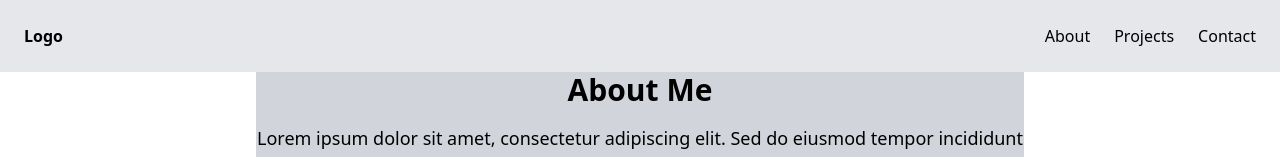
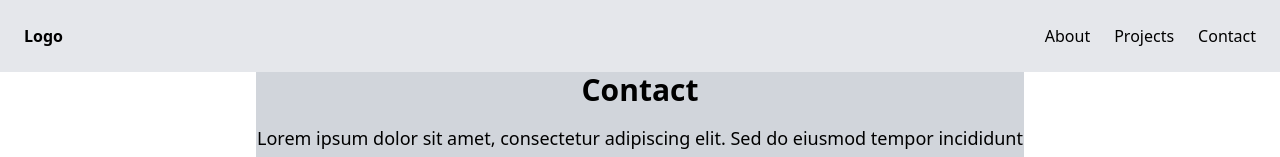
Before and after one commit to andlamb2002/portfolio, a React (Vite) app: page /contact in a window 1280 px wide. Shown: the top 157 px of the page. Built offline with nearby package versions, Linux system fonts and the light colour scheme.

Commit message:
Contact page

```diff
--- a/src/Pages/Contact.jsx
+++ b/src/Pages/Contact.jsx
@@ -3,7 +3,7 @@
     return (
         <div className="flex justify-center min-h-screen bg-gray-300">
             <div className="text-center">
-                <h1 className="text-3xl font-bold mb-4">About Me</h1>
+                <h1 className="text-3xl font-bold mb-4">Contact</h1>
                 <p className="text-lg">
                     Lorem ipsum dolor sit amet, consectetur adipiscing elit.
                     Sed do eiusmod tempor incididunt ut labore et dolore magna aliqua. Ut enim ad minim veniam,
```
